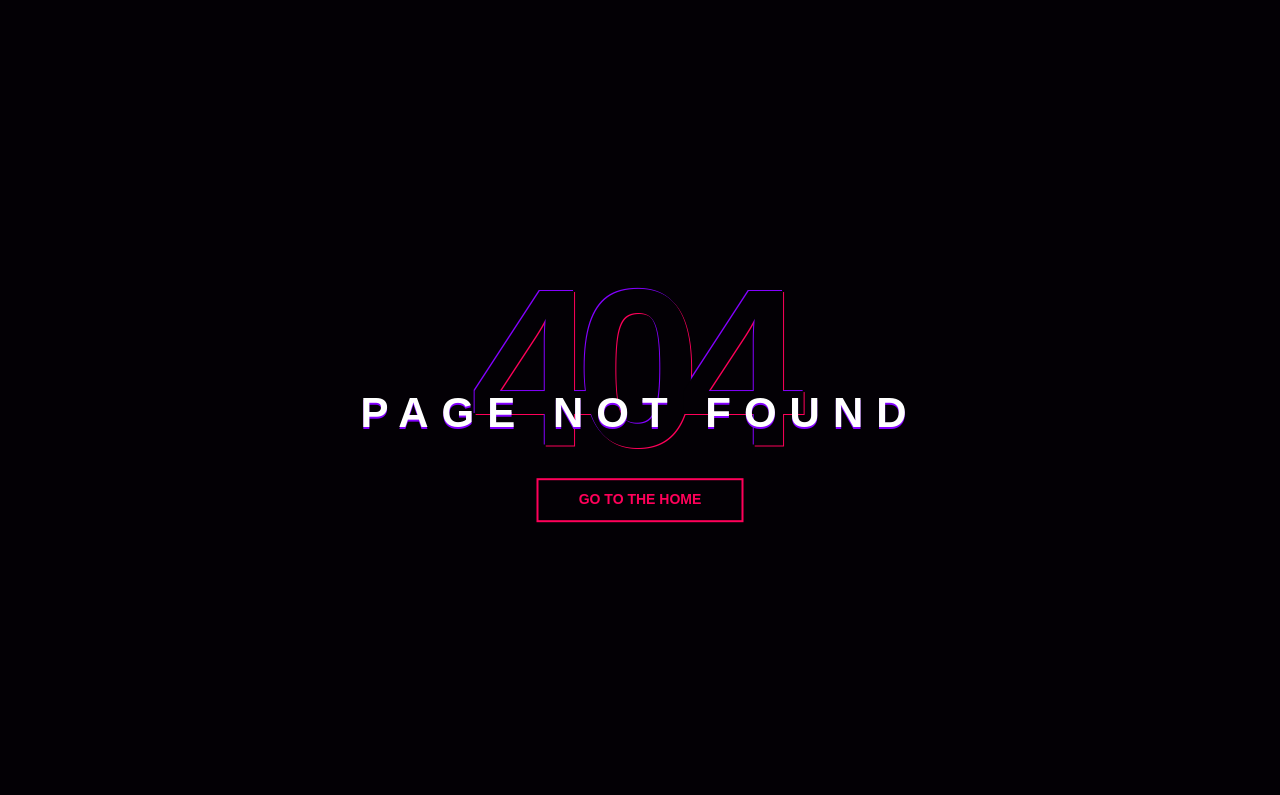
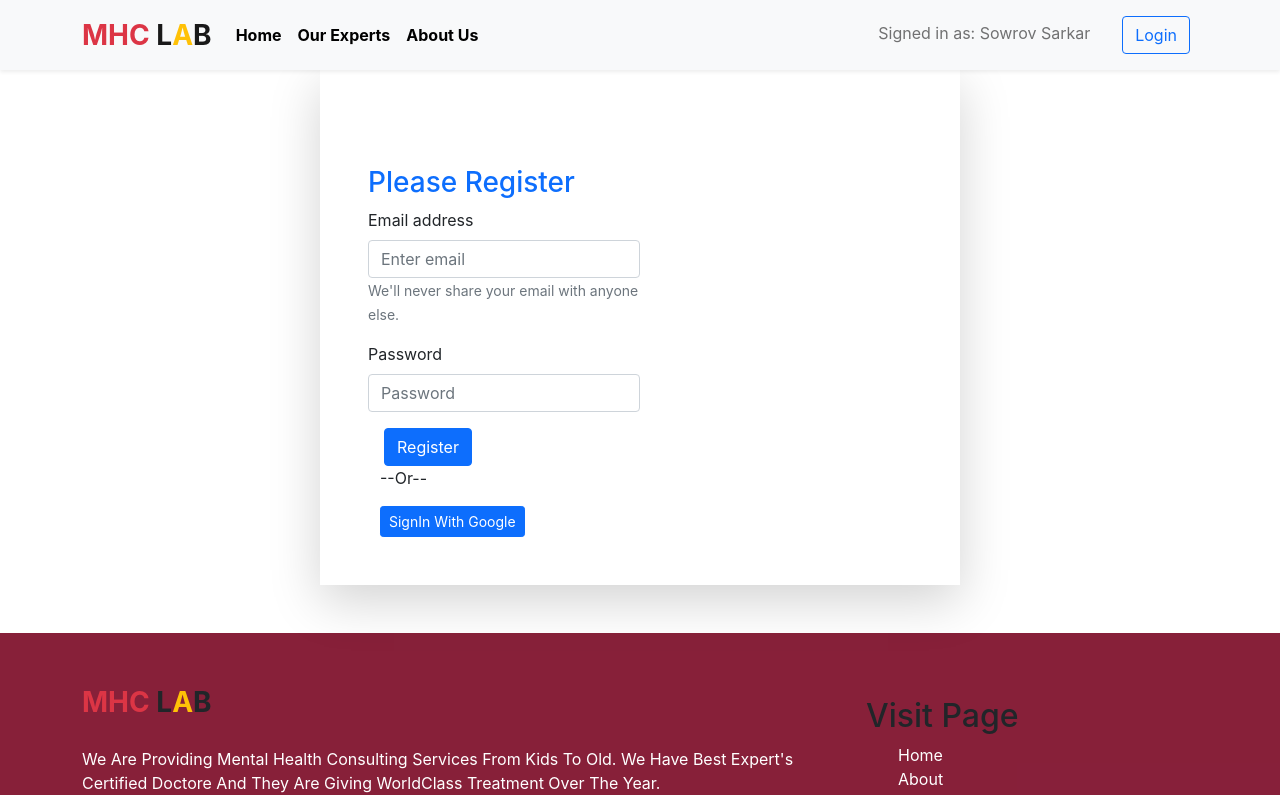
Before and after one commit to sowrovsarkar63/Mental-Health-Consultation-Lab-Web-App, a React (Create React App) app: page /register in a window 1280 px wide. Before the commit this address had no page. Shown: the top 795 px of the page. Built offline with nearby package versions, Linux system fonts and the light colour scheme.

Commit message:
Email and passoword Registration done

```diff
--- a/src/App.js
+++ b/src/App.js
@@ -1,5 +1,7 @@
 import { Route, Switch } from "react-router";
 import { BrowserRouter } from "react-router-dom";
+import Login from "./components/authentication/Login/Login";
+import Registration from "./components/authentication/Registration";
 import About from "./components/pages/About/About";
 import Experts from "./components/pages/Experts/Experts";
 import Home from "./components/pages/Home/Home";
@@ -33,6 +35,17 @@ function App() {
                         <Experts></Experts>
                         <Footer></Footer>
                     </Route>
+                    <Route path="/login">
+                        <NavBar></NavBar>
+                        <Login></Login>
+                        <Footer></Footer>
+                    </Route>
+                    <Route path="/register">
+                        <NavBar></NavBar>
+                        <Registration></Registration>
+                        <Footer></Footer>
+                    </Route>
+                    {/* not found route */}
                     <Route path="*">
                         <NotFound></NotFound>
                     </Route>
--- /dev/null
+++ b/src/components/authentication/Login/Login.js
@@ -0,0 +1,49 @@
+import React from "react";
+
+const Login = () => {
+    return (
+        <div>
+            {/* <div className="text-center">
+                <div className="form-container w-50 d-flex justify-content-end mt-5 ">
+                    <Form onSubmit={handleRegistration}>
+                        <h3 className="text-primary">Please Login</h3>
+                        <Form.Group className="mb-3" controlId="formBasicEmail">
+                            <Form.Label>Email address</Form.Label>
+                            <Form.Control
+                                onBlur={handleEmailChange}
+                                type="email"
+                                placeholder="Enter email"
+                                required
+                            />
+                            <Form.Text className="text-muted">
+                                We'll never share your email with anyone else.
+                            </Form.Text>
+                        </Form.Group>
+                        <Form.Group
+                            className="mb-3"
+                            controlId="formBasicPassword"
+                        >
+                            <Form.Label>Password</Form.Label>
+                            <Form.Control
+                                onBlur={handlePasswordChange}
+                                type="password"
+                                placeholder="Password"
+                                required
+                            />
+                            <p className="text-danger">{error}</p>
+                        </Form.Group>
+
+                        <Button variant="primary" type="submit">
+                            Login
+                        </Button>
+                        <Button variant="primary" type="submit">
+                            SignIn With Google
+                        </Button>
+                    </Form>
+                </div>
+            </div> */}
+        </div>
+    );
+};
+
+export default Login;
--- /dev/null
+++ b/src/components/authentication/Registration.js
@@ -0,0 +1,73 @@
+import React from "react";
+import { Button, Container, Form } from "react-bootstrap";
+import useFirebase from "../../hooks/useFirebase";
+import "./Registration.css";
+const Registration = () => {
+    const {
+        handleRegistration,
+        handleEmailChange,
+        handlePasswordChange,
+        error,
+    } = useFirebase();
+    return (
+        <section className="d-flex justify-content-center">
+            <div className="shadow-lg mb-5 w-50 p-5">
+                <div>
+                    <div className="form-container w-50 d-flex justify-content-center mt-5 ">
+                        <Form onSubmit={handleRegistration}>
+                            <h3 className="text-primary">Please Register</h3>
+                            <Form.Group
+                                className="mb-3"
+                                controlId="formBasicEmail"
+                            >
+                                <Form.Label>Email address</Form.Label>
+                                <Form.Control
+                                    onBlur={handleEmailChange}
+                                    type="email"
+                                    placeholder="Enter email"
+                                    required
+                                />
+                                <Form.Text className="text-muted">
+                                    We'll never share your email with anyone
+                                    else.
+                                </Form.Text>
+                            </Form.Group>
+
+                            <Form.Group
+                                className="mb-3"
+                                controlId="formBasicPassword"
+                            >
+                                <Form.Label>Password</Form.Label>
+                                <Form.Control
+                                    onBlur={handlePasswordChange}
+                                    type="password"
+                                    placeholder="Password"
+                                    required
+                                />
+                                <p className="text-danger">{error}</p>
+                            </Form.Group>
+                            <p>{error}</p>
+                            <Button
+                                className="mx-3"
+                                variant="primary"
+                                type="submit"
+                            >
+                                Register
+                            </Button>
+                        </Form>
+                    </div>
+                    <Container>
+                        <div className="mx-0">
+                            <p>--Or--</p>
+                            <Button variant="primary" size="sm" type="submit">
+                                SignIn With Google
+                            </Button>
+                        </div>
+                    </Container>
+                </div>
+            </div>
+        </section>
+    );
+};
+
+export default Registration;
--- a/src/firebase/Firebase.init.js
+++ b/src/firebase/Firebase.init.js
@@ -2,7 +2,7 @@ import { initializeApp } from "firebase/app";
 import firebaseConfig from "./Firebase.conf";
 
 const InitializeApp = () => {
-    return initializeApp(firebaseConfig);
+     initializeApp(firebaseConfig);
 };
 
 export default InitializeApp;
--- /dev/null
+++ b/src/hooks/useFirebase.js
@@ -0,0 +1,65 @@
+import { createUserWithEmailAndPassword, getAuth } from "firebase/auth";
+import { useState } from "react";
+import InitializeApp from "../firebase/Firebase.init";
+
+const useFirebase = () => {
+    const [Email, setEmail] = useState("");
+    const [Password, setPassword] = useState("");
+    const [error, setError] = useState("");
+
+    InitializeApp();
+    const auth = getAuth();
+    // const GoogleProvider = new GoogleAuthProvider();
+    // form handling
+    const handleEmailChange = (e) => {
+        setEmail(e.target.value);
+    };
+    const handlePasswordChange = (e) => {
+        setPassword(e.target.value);
+    };
+
+    const handleRegistration = (e) => {
+        e.preventDefault();
+
+        // fire base authentication
+
+        if (Password.length < 6) {
+            setError("Password Must Be At Least 6 Character");
+            return;
+        } else {
+            setError("");
+        }
+        if (!/(?=.*[A-Z].*[A-Z])/.test(Password)) {
+            setError("Password Must Contain 2 Upper Case");
+            return;
+        } else {
+            setError("");
+        }
+        RegisterUser(Email, Password);
+    };
+    // Registration
+    const RegisterUser = (email, password) => {
+        createUserWithEmailAndPassword(auth, email, password)
+            .then((result) => {
+                // Signed in
+                const user = result.user;
+                console.log(user);
+                setError("");
+
+                // ...
+            })
+            .catch((error) => {
+                const errorMessage = error.message;
+                setError(errorMessage);
+            });
+    };
+    return {
+        handleRegistration,
+
+        error,
+        handleEmailChange,
+        handlePasswordChange,
+    };
+};
+
+export default useFirebase;
```
Also changed, not shown: src/components/authentication/Registration.css (added), 1 other file (tests, documents, lock files or other folders).
